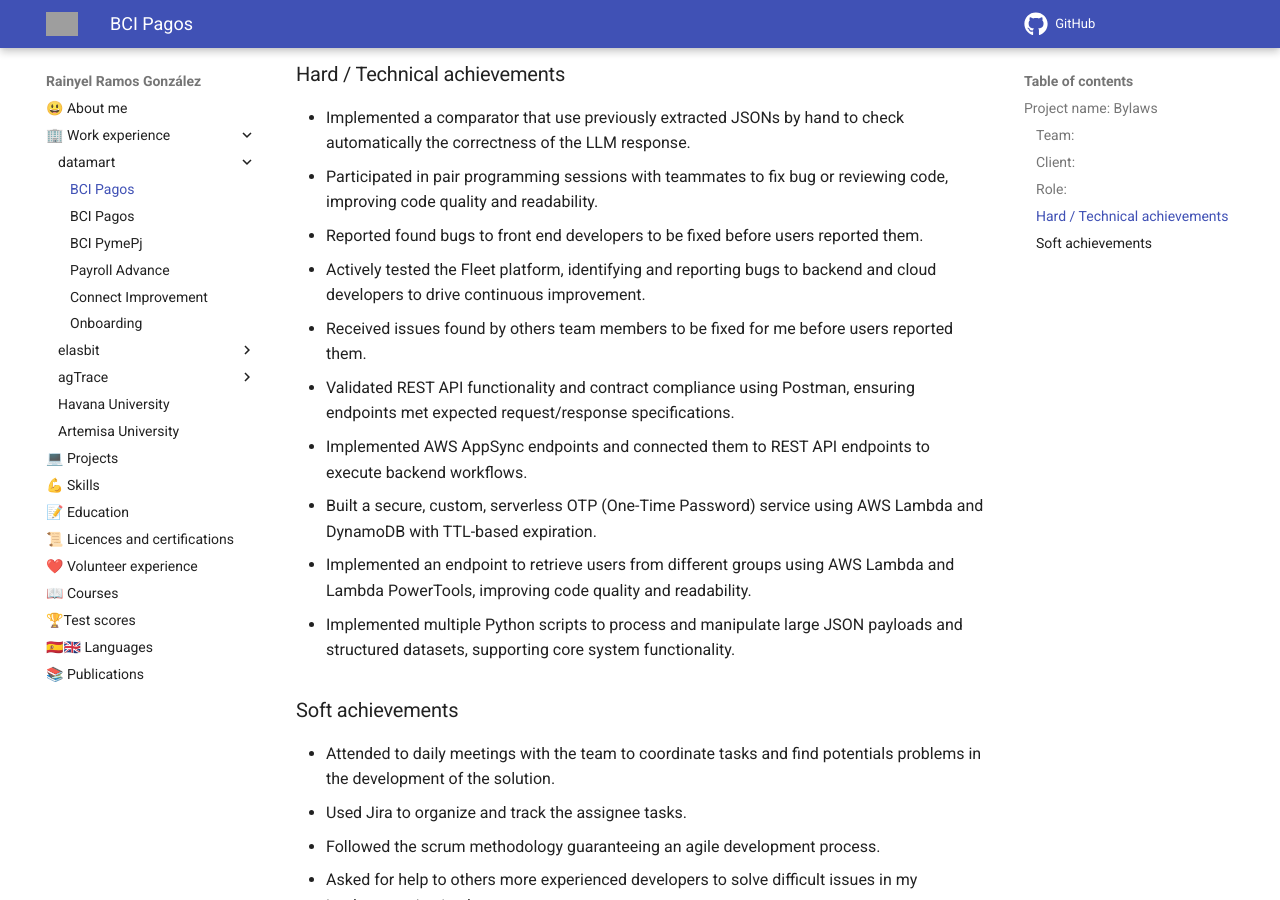
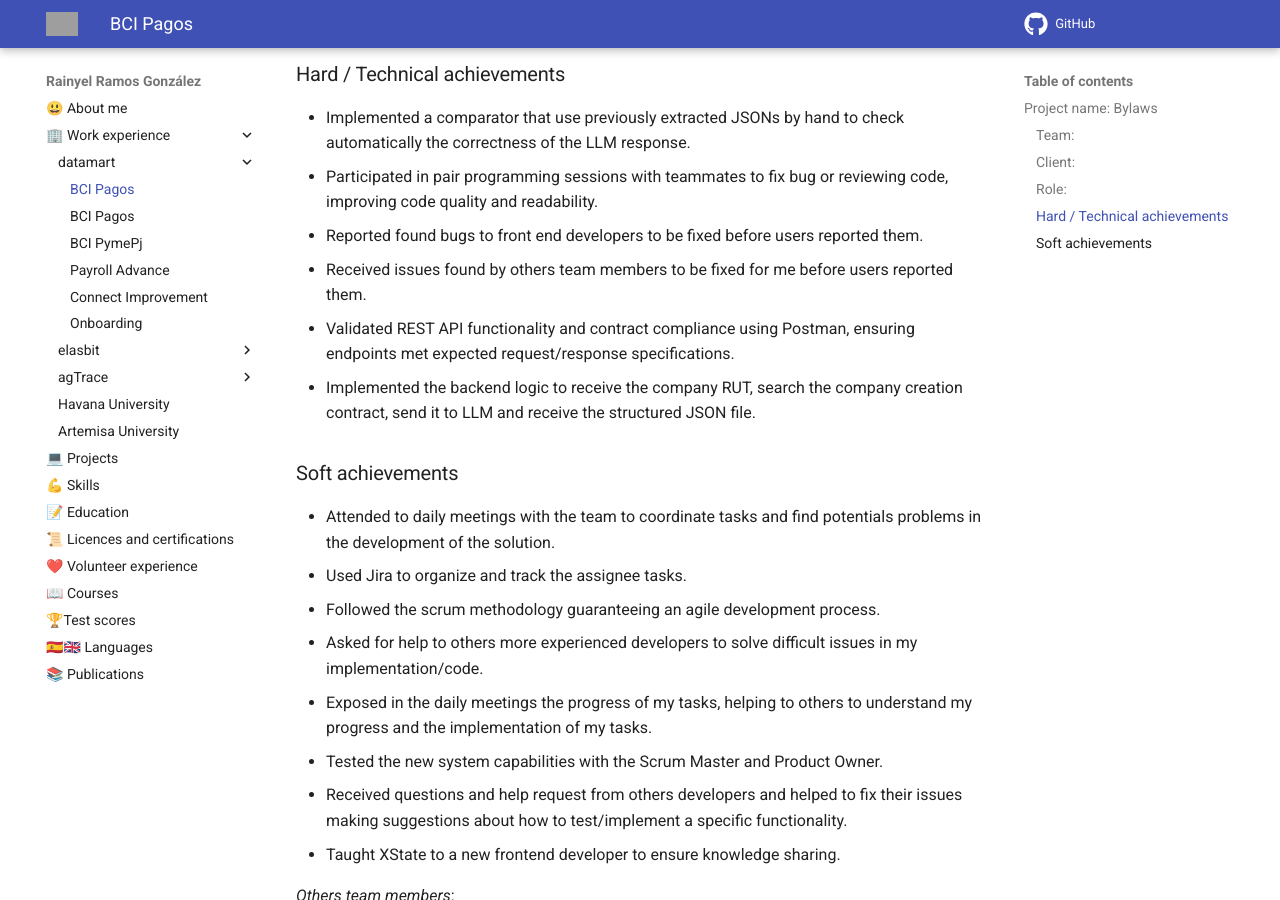
Before and after one commit to rayniel95/rayniel95.github.io, an MkDocs documentation site: the page built from docs/work_experience/datamart/bylaws.md, in a window 1280 px wide and 900 px high, scrolled down 715 px. Built offline with MkDocs 1.6.1 and Material for MkDocs 9.7.7, drawn with Linux system fonts in a browser that asks for light colours; grey boxes are pictures that could not be loaded.

Commit message:
docs(datamart): update bylaws technical achievements

```diff
--- a/docs/work_experience/datamart/bylaws.md
+++ b/docs/work_experience/datamart/bylaws.md
@@ -25,13 +25,9 @@ This project involved developing a service for extract structured data from comp
 - Implemented a comparator that use previously extracted JSONs by hand to check automatically the correctness of the LLM response.
 - Participated in pair programming sessions with teammates to fix bug or reviewing code, improving code quality and readability.
 - Reported found bugs to front end developers to be fixed before users reported them.
-- Actively tested the Fleet platform, identifying and reporting bugs to backend and cloud developers to drive continuous improvement.
 - Received issues found by others team members to be fixed for me before users reported them.
 - Validated REST API functionality and contract compliance using Postman, ensuring endpoints met expected request/response specifications.
-- Implemented AWS AppSync endpoints and connected them to REST API endpoints to execute backend workflows.
-- Built a secure, custom, serverless OTP (One-Time Password) service using AWS Lambda and DynamoDB with TTL-based expiration.
-- Implemented an endpoint to retrieve users from different groups using AWS Lambda and Lambda PowerTools, improving code quality and readability.
-- Implemented multiple Python scripts to process and manipulate large JSON payloads and structured datasets, supporting core system functionality.
+- Implemented the backend logic to receive the company RUT, search the company creation contract, send it to LLM and receive the structured JSON file.
 
 ### Soft achievements
 
```
